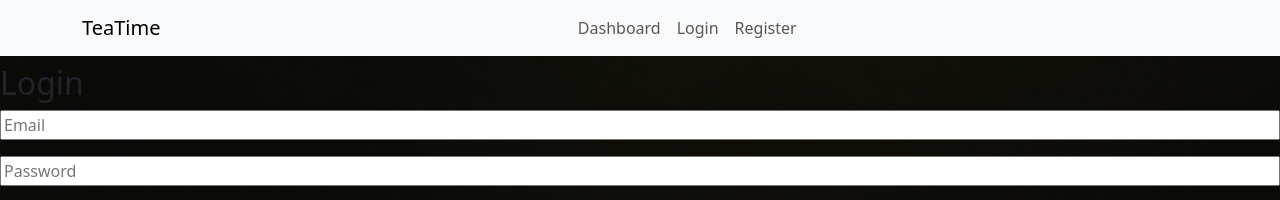
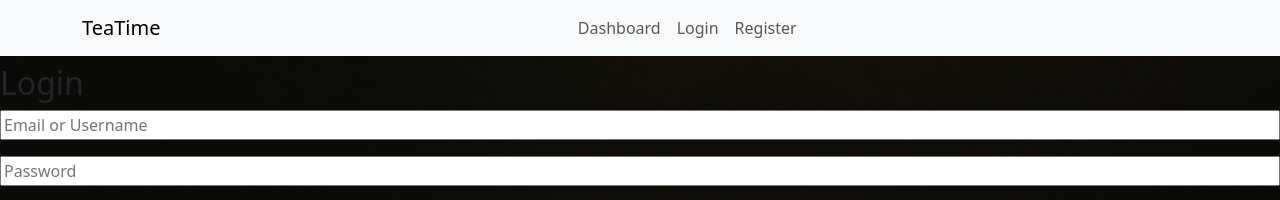
Before and after one commit to chicalauren/TeaTime, a React (Vite) app in the folder client/: page /login in a window 1280 px wide. Shown: the top 200 px of the page. Built offline with nearby package versions, Linux system fonts and the light colour scheme.

Commit message:
Users now have the option to log in with both email and username instead of just email

```diff
--- a/client/src/pages/Login.tsx
+++ b/client/src/pages/Login.tsx
@@ -1,35 +1,30 @@
 import { useState } from "react";
 import { useMutation, useApolloClient } from "@apollo/client";
-import { LOGIN } from "../utils/mutations"; // Your GraphQL mutation
-import { useNavigate } from "react-router-dom"; // if you want to redirect after login
-
+import { LOGIN } from "../utils/mutations";
+import { useNavigate } from "react-router-dom";
 
 function Login() {
   const navigate = useNavigate();
-  const [login] = useMutation(LOGIN);
+  const [loginMutation] = useMutation(LOGIN);
   const client = useApolloClient();
 
-  const [email, setEmail] = useState("");
+  const [loginInput, setLoginInput] = useState(""); // email or username
   const [password, setPassword] = useState("");
   const [errorMessage, setErrorMessage] = useState("");
 
   const handleLogin = async (e: React.FormEvent) => {
     e.preventDefault();
     try {
-      const { data } = await login({
-        variables: { email, password },
+      const { data } = await loginMutation({
+        variables: { login: loginInput, password },
       });
 
-      // ✅ Save the token and username
       localStorage.setItem("id_token", data.login.token);
       localStorage.setItem("username", data.login.user.username);
 
-      await client.resetStore(); // Reset Apollo Client cache
-
-      // ✅ Redirect to dashboard or homepage
+      await client.resetStore();
       navigate("/dashboard");
     } catch (err: any) {
-      console.error("Login error:", err);
       setErrorMessage("Failed to login. Please check your credentials.");
     }
   };
@@ -42,11 +37,11 @@ function Login() {
         style={{ display: "flex", flexDirection: "column", gap: "1rem" }}
       >
         <input
-          type="email"
-          placeholder="Email"
-          value={email}
+          type="text"
+          placeholder="Email or Username"
+          value={loginInput}
           required
-          onChange={(e) => setEmail(e.target.value)}
+          onChange={(e) => setLoginInput(e.target.value)}
         />
         <input
           type="password"
@@ -57,7 +52,6 @@ function Login() {
         />
         <button type="submit">Login</button>
       </form>
-
       {errorMessage && <p style={{ color: "red" }}>{errorMessage}</p>}
     </div>
   );
--- a/client/src/utils/mutations.ts
+++ b/client/src/utils/mutations.ts
@@ -84,8 +84,8 @@ export const DELETE_SPILL_POST = gql`
   }
 `;
 export const LOGIN = gql`
-  mutation login($email: String!, $password: String!) {
-    login(email: $email, password: $password) {
+  mutation login($login: String!, $password: String!) {
+    login(login: $login, password: $password) {
       token
       user {
         _id
```
Also changed, not shown: 2 other files (tests, documents, lock files or other folders).
